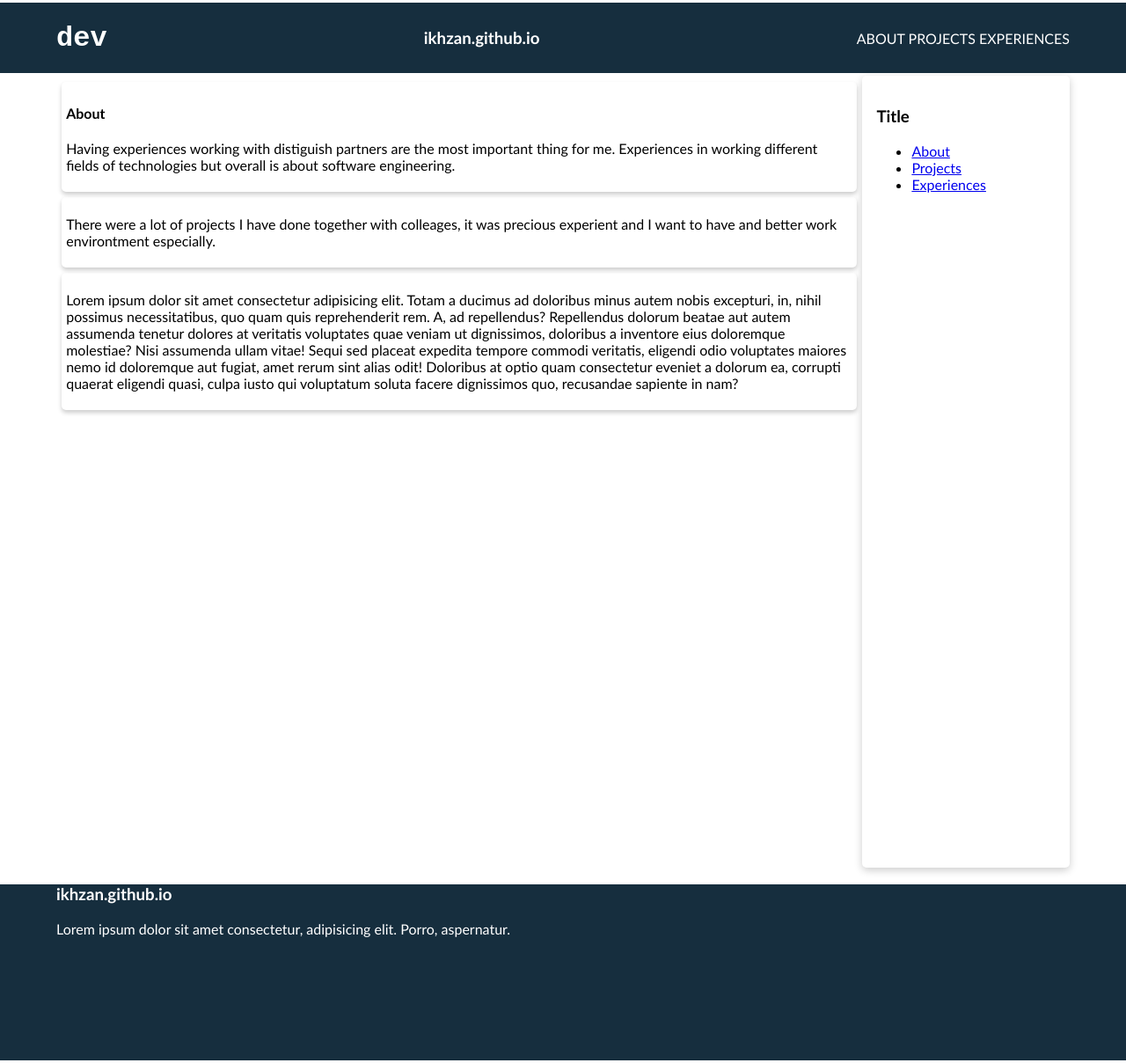
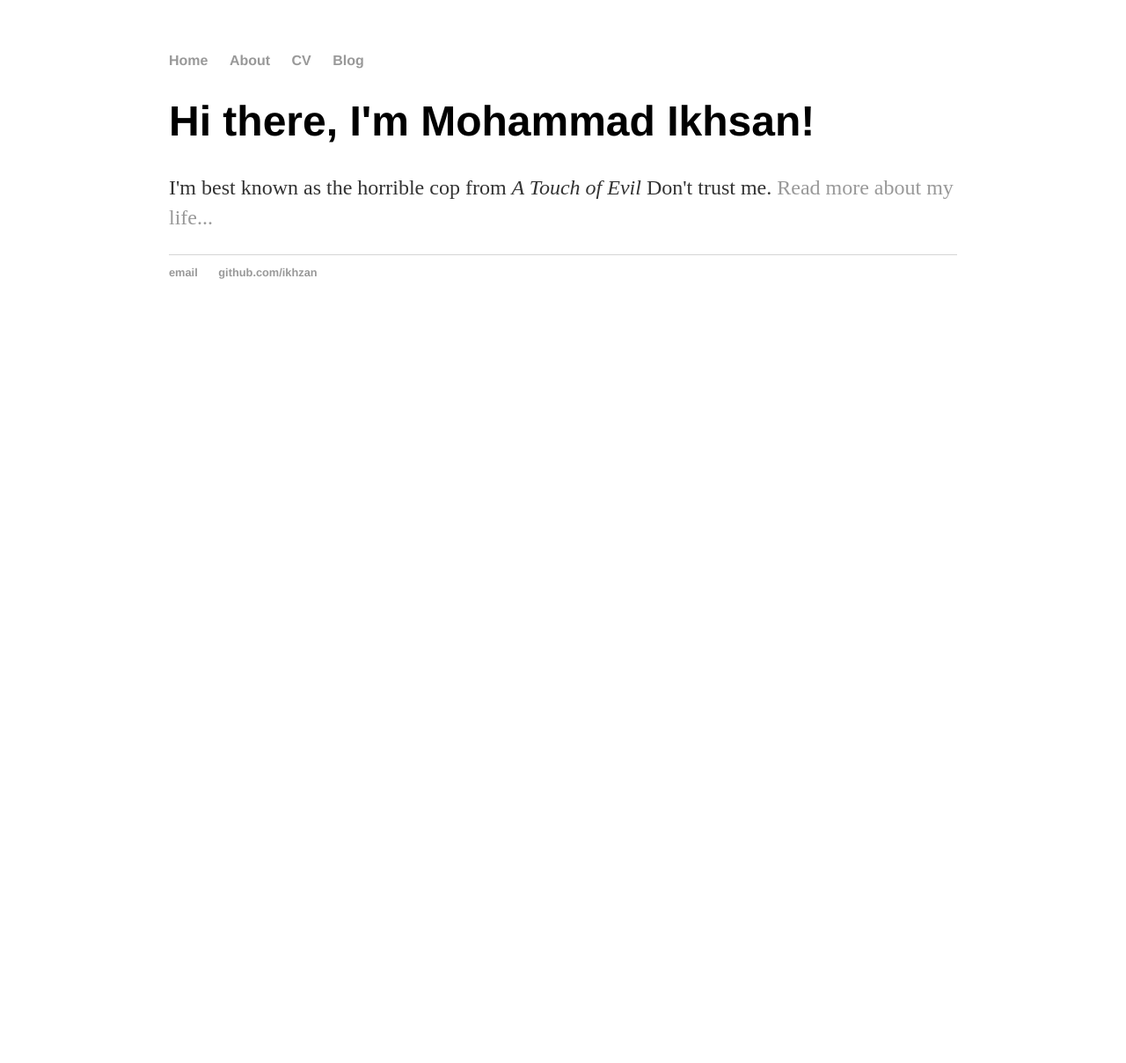
Before and after one commit to ikhzan/ikhzan.github.io, a Jekyll site: the page index.html, which Jekyll copies as it is, in a window 1280 px wide. Shown: the whole page at 88% size. Built offline with Jekyll 4.4.1, drawn with Linux system fonts in a browser that asks for light colours; after the commit the page ends 900 px from its top, so only the background shows below that.

Commit message:
update index

```diff
--- /dev/null
+++ b/assets/css/main.css
@@ -0,0 +1,43 @@
+body {
+    margin: 60px auto;
+    width: 70%;
+}
+nav ul, footer ul {
+    font-family:'Helvetica', 'Arial', 'Sans-Serif';
+    padding: 0px;
+    list-style: none;
+    font-weight: bold;
+}
+nav ul li, footer ul li {
+    display: inline;
+    margin-right: 20px;
+}
+a {
+    text-decoration: none;
+    color: #999;
+}
+a:hover {
+    text-decoration: underline;
+}
+h1 {
+    font-size: 3em;
+    font-family:'Helvetica', 'Arial', 'Sans-Serif';
+}
+p {
+    font-size: 1.5em;
+    line-height: 1.4em;
+    color: #333;
+}
+footer {
+    border-top: 1px solid #d5d5d5;
+    font-size: .8em;
+}
+
+ul.posts {
+    margin: 20px auto 40px;
+    font-size: 1.5em;
+}
+
+ul.posts li {
+    list-style: none;
+}
--- a/index.html
+++ b/index.html
@@ -1,69 +1,29 @@
 <!DOCTYPE html>
-<html lang="en">
+<html>
 	<head>
-    <meta charset="UTF-8">
-    <meta http-equiv="X-UA-Compatible" content="IE=edge">
-    <meta name="viewport" content="width=device-width, initial-scale=1.0">
-    <link rel="stylesheet" href="assets/css/style.css" />
+        <link rel="stylesheet" href="assets/css/main.css" />
 		<title>ikhzan</title>
 	</head>
 	<body>
-    <div class="content">
-        <div class="header">
-            <div class="header-content">
-                <div class="logo">
-                    <h1>dev</h1>
-                </div>
-                <div class="middle">
-                    <h3><a target="_blank" class="middle-link" href="https://ikhzan.github.io">ikhzan.github.io</a></h3>
-                </div>
-                <div class="navbar">
-                    <a href="#about">About</a>
-                    <a href="#projects">Projects</a>
-                    <a href="#experiences">Experiences</a>
-                </div>
-            </div>
-        </div>
+		<nav>
+    		<ul>
+        		<li><a href="/">Home</a></li>
+	        	<li><a href="/about">About</a></li>
+        		<li><a href="/cv">CV</a></li>
+        		<li><a href="/blog">Blog</a></li>
+    		</ul>
+		</nav>
 		<div class="container">
-            <div class="content">
-                <section class="heros" id="about">
-                    <div class="left">
-                        <h4>About</h4>
-                    </div>
-                    <div class="right">
-                        <p>Having experiences working with distiguish partners are the most important thing for me. Experiences in working different fields of technologies but overall is about software engineering.</p>
-                    </div>
-                </section>
-                <section class="project" id="projects">
-                    <p>There were a lot of projects I have done together with colleages, it was precious experient and I want to have and better work environtment especially.</p>
-                </section>
-                <section id="experiences">
-                    <p>Lorem ipsum dolor sit amet consectetur adipisicing elit. Totam a ducimus ad doloribus minus autem nobis excepturi, in, nihil possimus necessitatibus, quo quam quis reprehenderit rem. A, ad repellendus? Repellendus dolorum beatae aut autem assumenda tenetur dolores at veritatis voluptates quae veniam ut dignissimos, doloribus a inventore eius doloremque molestiae? Nisi assumenda ullam vitae! Sequi sed placeat expedita tempore commodi veritatis, eligendi odio voluptates maiores nemo id doloremque aut fugiat, amet rerum sint alias odit! Doloribus at optio quam consectetur eveniet a dolorum ea, corrupti quaerat eligendi quasi, culpa iusto qui voluptatum soluta facere dignissimos quo, recusandae sapiente in nam?</p>
-                </section>
-            </div>
-            <div class="categories">
-                <div class="title">
-                    <h3>Title</h3>
-                    <div class="nav">
+    		<div class="blurb">
+        		<h1>Hi there, I'm Mohammad Ikhsan!</h1>
+				<p>I'm best known as the horrible cop from <em>A Touch of Evil</em> Don't trust me. <a href="/about">Read more about my life...</a></p>
+    		</div><!-- /.blurb -->
+		</div><!-- /.container -->
+		<footer>
     		<ul>
-                            <li><a href="#about">About</a></li>
-                            <li><a href="#projects">Projects</a></li>
-                            <li><a href="#experiences">Experiences</a></li>
+        		<li><a href="mailto:ikhzan.developer@gmail.com">email</a></li>
+        		<li><a href="https://github.com/ikhzan">github.com/ikhzan</a></li>
 			</ul>
-                    </div>
-                </div>
-            </div>
-        </div>
-        <div class="footer">
-            <div class="footer-container">
-                <div class="left">
-                    <h3>ikhzan.github.io</h3>
-                </div>
-                <div class="right">
-                    <p>Lorem ipsum dolor sit amet consectetur, adipisicing elit. Porro, aspernatur.</p>
-                </div>
-            </div>
-        </div>
-    </div>
+		</footer>
 	</body>
 </html>
```
Also changed, not shown: backup.html (added, +69 -0 lines), README.md. Lines whose indentation alone changed are shown as unchanged.
